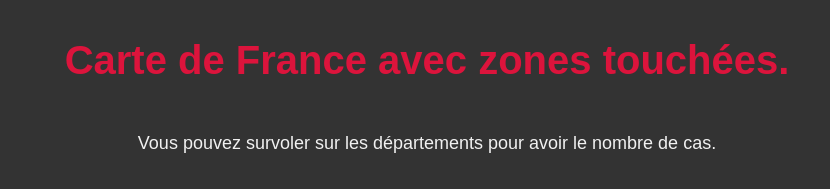
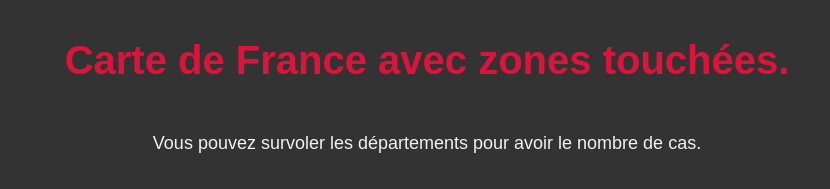
Before and after one commit to Ziratsu/CoronavirusGraph, a website: page index.html in a window 1280 px wide. Shown: the part 900-1089 px from the top of the page, without its empty margins (213-1043 px from the left). Drawn offline with nearby package versions, Linux system fonts and the light colour scheme.

Commit message:
Update index.html

```diff
--- a/index.html
+++ b/index.html
@@ -24,7 +24,7 @@
 
 <div id="map">
   <h2>Carte de France avec zones touchées.</h2>
-  <p>Vous pouvez survoler sur les départements pour avoir le nombre de cas.</p>
+  <p>Vous pouvez survoler les départements pour avoir le nombre de cas.</p>
 </div>
 
 <script>
```
